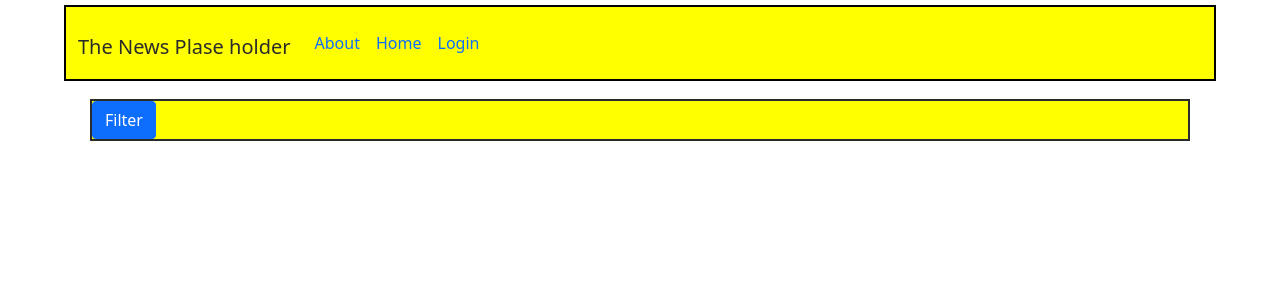
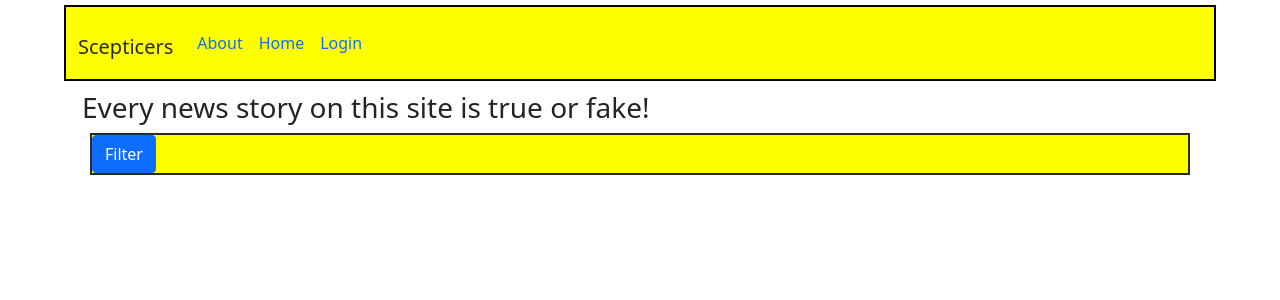
Before and after one commit to E-Designs/NewsBlog, a Django app: page / in a window 1280 px wide. Shown: the top 300 px of the page. Run offline with Django 3.2, Linux system fonts and the light colour scheme; data that the repository does not hold is empty; some libraries are stand-ins or nearby versions.

Commit message:
Added favicon

```diff
--- a/blog/filters.py
+++ b/blog/filters.py
@@ -4,4 +4,4 @@ from .models import Post
 class postFilter(django_filters.FilterSet):
     class Meta:
         model = Post
-        fields = ['author','title', 'subject', 'city', 'state',]
+        fields = ['author','title', 'subject', 'city', 'state', 'country']
--- a/blog/models.py
+++ b/blog/models.py
@@ -44,7 +44,7 @@ class Post(models.Model):
     Visability_State.under_review + ', ' + Visability_State.approved + ', ' + Visability_State.hidden)
     image = models.ImageField(upload_to='post_pics/', default='post_default.jpg')
     believer = models.ManyToManyField(User, related_name='post_believe', blank=True)
-    nonbeliever = models.ManyToManyField(User, related_name='post_nonbeliever', blank=True)
+    sceptic = models.ManyToManyField(User, related_name='post_sceptic', blank=True)
     create_date = models.DateTimeField(default=timezone.now)
     published_date = models.DateField(blank=True, null=True)
 
@@ -58,8 +58,8 @@ class Post(models.Model):
     def number_of_believers(self):
         return self.believer.count()
 
-    def number_of_nonbelievers(self):
-        return self.nonbeliever.count()
+    def number_of_sceptics(self):
+        return self.sceptic.count()
 
     def save(self, *args, **kwargs):
         super().save(*args, **kwargs)
--- a/blog/templates/blog/base.html
+++ b/blog/templates/blog/base.html
@@ -4,10 +4,14 @@
     <head>
         <meta charset="utf-8">
         <meta name="viewport" content="width=device-width, initial-scale=1">
-        <title>The News PLace holder</title>
+        <title>Scepticers News</title>
 
          <!-- CSS only -->
          <link href="https://cdn.jsdelivr.net/npm/bootstrap@5.1.0/dist/css/bootstrap.min.css" rel="stylesheet" integrity="sha384-KyZXEAg3QhqLMpG8r+8fhAXLRk2vvoC2f3B09zVXn8CA5QIVfZOJ3BCsw2P0p/We" crossorigin="anonymous">
+
+
+        <link rel="icon" type="image/png" sizes="32x32" href="media/favicon/favicon-32x32.png">
+        <link rel="icon" type="image/png" sizes="16x16" href="media/favicon/favicon-16x16.png">
 
          <!-- CSS -->
          <link rel="stylesheet" href="{% static 'css/blog.css' %}">
@@ -16,9 +20,9 @@
         <header class="page-header">
             <nav class="navbar navbar-expand-lg">
                 <div class="container-fluid">
-                    <h1><a class="navbar-brand" href="{% url 'post_list' %}">The News Plase holder</a></h1>
+                    <h1><a class="navbar-brand" href="{% url 'post_list' %}">Scepticers</a></h1>
                     <button class="navbar-toggler" type="button" data-bs-toggle="collapse" data-bs-target="#navbarSupportedContent" aria-controls="navbarSupportedContent" aria-expanded="false" aria-label="Toggle navigation">
-                        TNph
+                        SN
                     </button>
                     <div class="collapse navbar-collapse" id="navbarSupportedContent">
                         <ul class="navbar-nav me-auto mb-2 mb-lg-0">
--- a/blog/templates/blog/post_detail.html
+++ b/blog/templates/blog/post_detail.html
@@ -48,7 +48,7 @@
     <h2>{{ post.title}}</h2>
     <p>{{ post.text|linebreaksbr}}</p>
     <a class="btn btn-primary" href="{% url 'post_believer' pk=post.pk %}">Believers: {{number_of_believers}}</a>
-    <a class="btn btn-danger" href="{% url 'post_nonbeliever' pk=post.pk %}">Sceptic: {{number_of_nonbelievers}}</a>
+    <a class="btn btn-danger" href="{% url 'post_sceptic' pk=post.pk %}">Sceptic: {{number_of_sceptics}}</a>
 </article>
 <article>
     <aside>
--- a/blog/templates/blog/post_list.html
+++ b/blog/templates/blog/post_list.html
@@ -2,6 +2,9 @@
 {% load crispy_forms_tags %}
 
 {% block content %}
+<section>
+    <h3>{{tag}}</h3>
+</section>
 <article class="m-2 filter">
     <div>
         <button class="btn btn-primary" type="button" data-bs-toggle="collapse" data-bs-target="#mfilter" aria-expanded="false" aria-controls="mfilter">Filter</button>
@@ -26,6 +29,7 @@
                     Author: {{post.author}},
                     City: {{post.city}},
                     State: {{post.state}},
+                    Country: {{post.contry}},
                     {%for id, value in post_sub %}
                         {% if id == post.subject %}
                             Subject: {{value}}
--- a/blog/urls.py
+++ b/blog/urls.py
@@ -15,7 +15,7 @@ urlpatterns = [
     path('post/<int:pk>/show', views.post_show, name='post_show'),
     path('post/new-comment/<int:pk>', views.new_comment, name='new_comment'),
     path('post/believer/<int:pk>', views.post_believer, name='post_believer'),
-    path('post/nonbeliever/<int:pk>', views.post_nonbeliever, name='post_nonbeliever'),
+    path('post/sceptic/<int:pk>', views.post_sceptic, name='post_sceptic'),
 ]
 
 if settings.DEBUG:
--- a/blog/utility.py
+++ b/blog/utility.py
@@ -6,3 +6,6 @@ class Visability_State:
     under_review = 'under review'
     approved = 'approved'
     hidden = 'hidden'
+
+taglines = ['This is not your parents news site!', 'The only site that allows users to find the truth!', 'Every news story on this site is true or fake!', 'If you are gullible, and can not tell what is true, leave this site now!',
+'This site is for entertainment only!', 'This site allows you to be a reporter!', 'The truth is out there!',]
--- a/blog/views.py
+++ b/blog/views.py
@@ -6,15 +6,18 @@ from django.utils import timezone
 from .models import Post, Comment
 from .forms import CommentForm, PostForm
 from django.db.models import Q
-from .utility import Visability_State
+from .utility import Visability_State, taglines
 from django.contrib.auth.decorators import login_required
 from .filters import postFilter
+import random
 # Create your views here.
 
 def post_about(request):
     return render(request, 'blog/post_about.html')
 
 def post_list(request):
+    num = random.randint(0, len(taglines) -1)
+    tagline = taglines[num]
     if request.user.is_staff:
         posts = Post.objects.filter(published_date__lte=timezone.now()).order_by('-published_date')
     else:
@@ -22,7 +25,7 @@ def post_list(request):
 
     search = postFilter(request.GET, queryset=posts)
     posts = search.qs
-    context = {'posts': posts,  'post_sub': Post.subject_choices, 'search': search,  }
+    context = {'posts': posts,  'post_sub': Post.subject_choices, 'search': search, 'tag': tagline,  }
     return render(request, 'blog/post_list.html', context)
 
 def post_detail(request, pk):
@@ -33,7 +36,7 @@ def post_detail(request, pk):
         'post_sub': Post.subject_choices,
         'comments': comments,
         'number_of_believers': post.number_of_believers(),
-        'number_of_nonbelievers': post.number_of_nonbelievers(),
+        'number_of_sceptics': post.number_of_sceptics(),
     }
     return render(request, 'blog/post_detail.html', context)
 
@@ -143,8 +146,8 @@ def post_believer(request, pk):
     else: #add user to the list
          post.believers.add(request.user)
     #checks to see if the user is in the nonbeliever list
-    if post.nonbelievers.filter(id=request.user.id).exists():
-        post.nonbelievers.remove(request.user)
+    if post.sceptics.filter(id=request.user.id).exists():
+        post.sceptics.remove(request.user)
 
     context={
         'pk': pk,
@@ -154,14 +157,14 @@ def post_believer(request, pk):
     return render(request, 'blog/post_vote.html', context)
 
 @login_required
-def post_nonbeliever(request, pk):
+def post_sceptic(request, pk):
     post = get_object_or_404(Post, pk=pk)
     mesg= 'Thank you for voting.'
 
-    if post.nonbelievers.filter(id=request.user.id).exists():
-        mesg = 'You are already a nonbeliever.'
+    if post.scepticss.filter(id=request.user.id).exists():
+        mesg = 'You are already a sceptic.'
     else:
-        post.nonbelievers.add(request.user)
+        post.sceptics.add(request.user)
 
     if post.believers.filter(id=request.user.id).exists():
         post.believers.remove(request.user)
```
Also changed, not shown: blog/migrations/0003_auto_20220320_1752.py (added), blog/migrations/0004_alter_post_sceptic.py (added), media/favicon/favicon-16x16.png (added), media/favicon/favicon-32x32.png (added), 2 other files.
